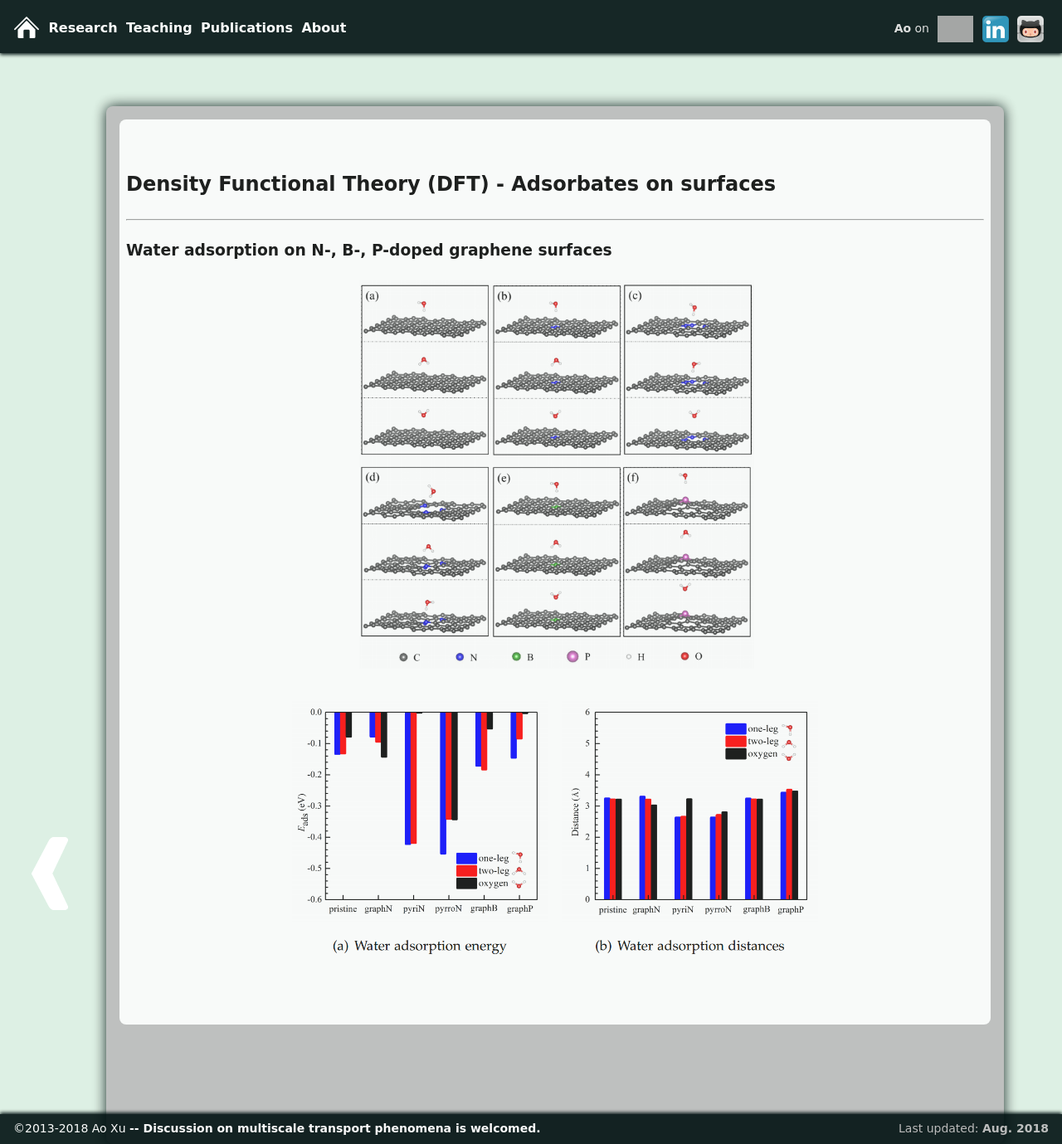
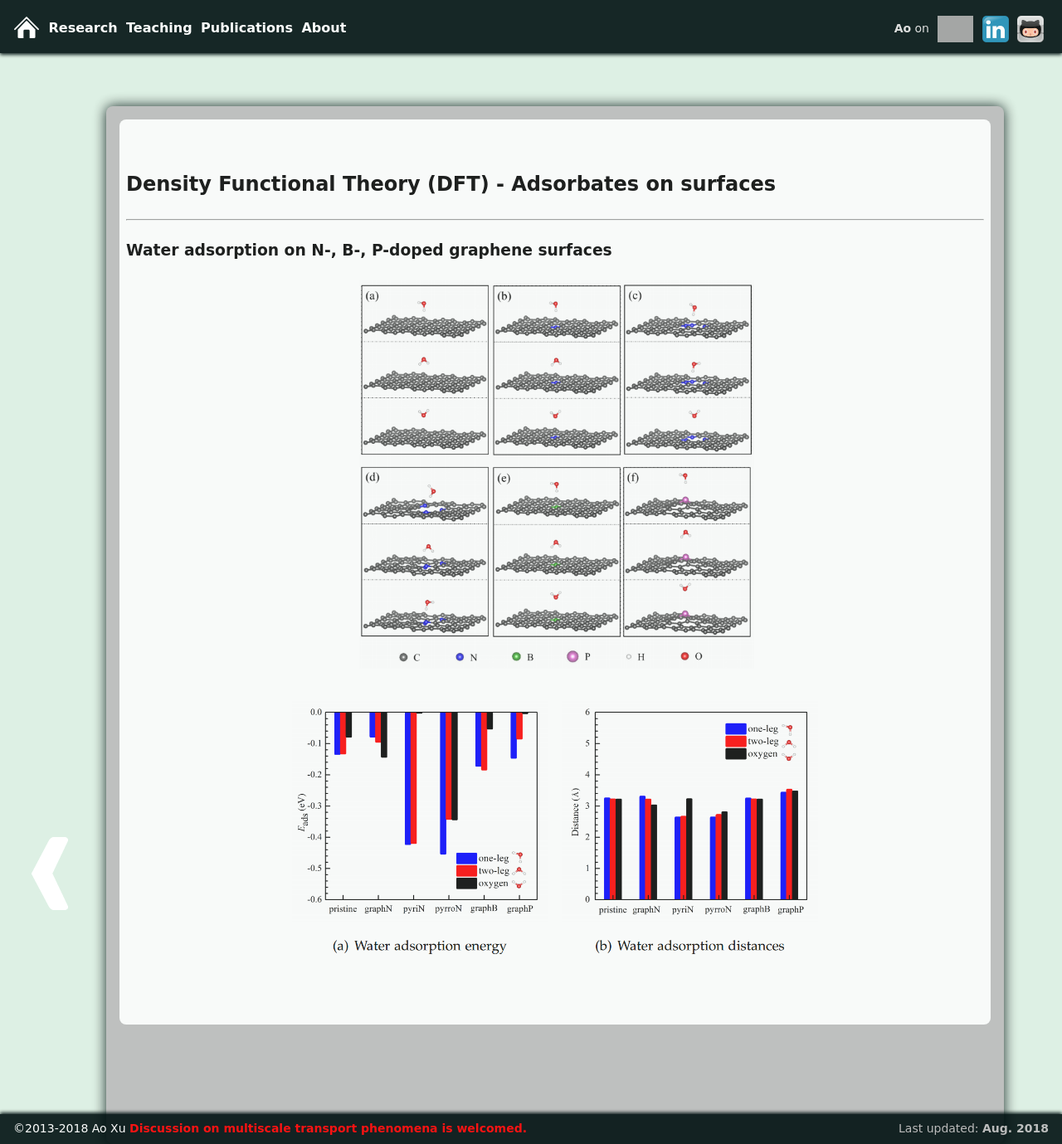
Before and after one commit to xuaoxiqi/xuaoxiqi.github.io, a Jekyll site: the page built from research_DFT_adsorbatesSurfaces.html, in a window 1280 px wide and 1379 px high. Shown: the whole window at 83% size. Built offline with Jekyll 4.4.1, drawn with Linux system fonts in a browser that asks for light colours; some web fonts are replaced; grey boxes are pictures that could not be loaded.

```diff
--- a/_layouts/main.html
+++ b/_layouts/main.html
@@ -55,7 +55,7 @@
     <nav id="navBarBottom"> <!-- --><!-- --><!-- --><!-- --><!-- --><!-- --><!-- --><!-- --><!-- --><!-- -->
         <div class="navBarListLeft">
                 <div style="position: relative; top: 4px; width: 150%">
-                    ©2013-2018  Ao Xu <strong> -- Discussion on multiscale transport phenomena is welcomed. </strong>
+                    ©2013-2018  Ao Xu <strong> <font color="red">Discussion on multiscale transport phenomena is welcomed.</strong>
                 </div>
         </div>
 
```
Also changed, not shown: index.html (+6 -14 lines), 1 other file.
